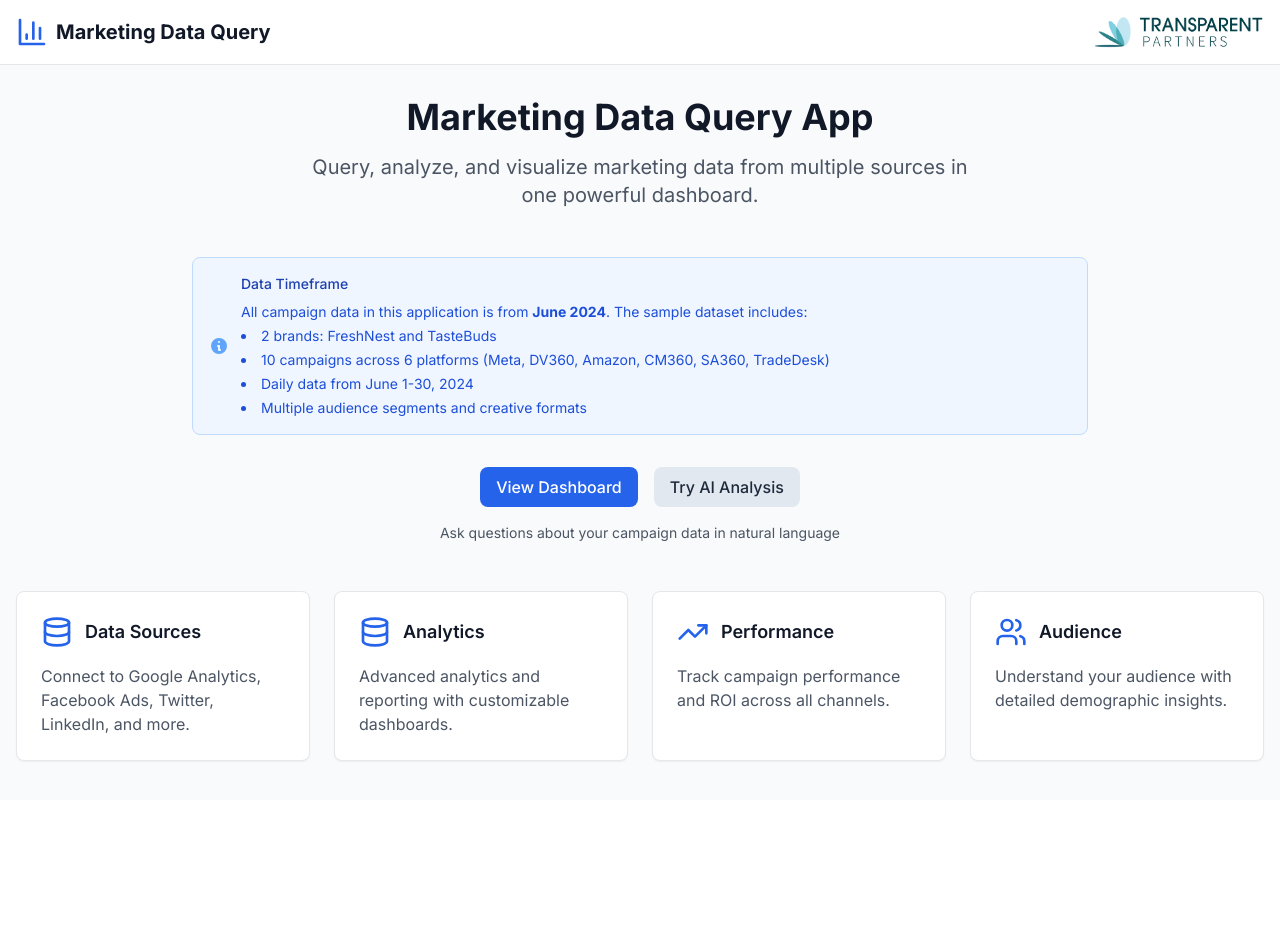
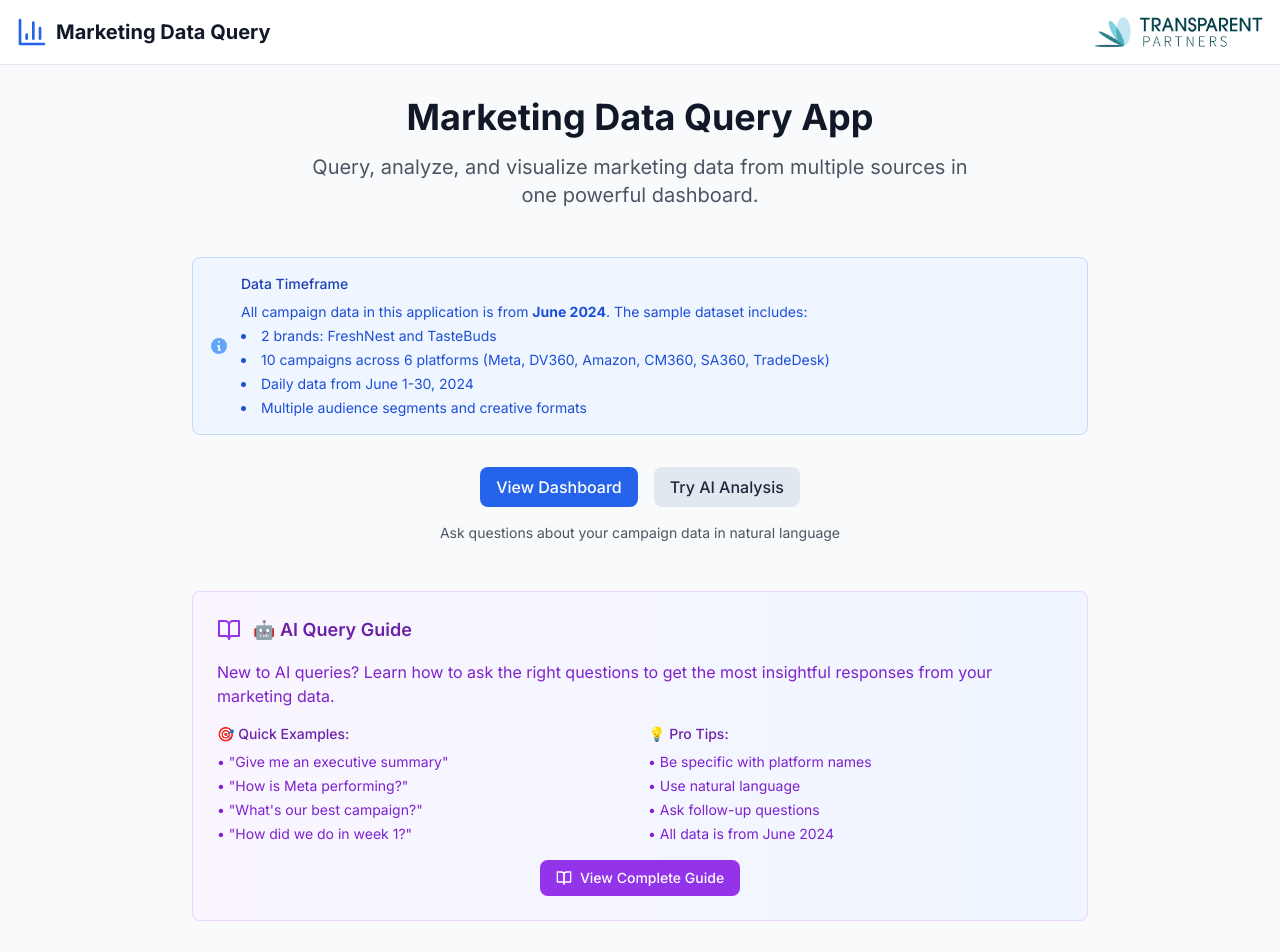
Before and after one commit to bsimkins11-source/marketing-data-app, a Next.js app: page / in a window 1280 px wide. Shown: the top 952 px of the page. Before the commit the page ends 800 px from the top, so only its background shows below. Built offline with nearby package versions, Linux system fonts and the light colour scheme.

Commit message:
feat: Add comprehensive prompt guide for end users - Create detailed PROMPT_GUIDE.md with query categories and examples - Add prompt guide section to home page with quick examples - Include pro tips and conversation flow guidance - Provide clear instructions for effective AI queries

```diff
--- a/app/page.tsx
+++ b/app/page.tsx
@@ -1,5 +1,5 @@
 import Link from 'next/link'
-import { Database, TrendingUp, Users } from 'lucide-react'
+import { Database, TrendingUp, Users, BookOpen } from 'lucide-react'
 import SharedHeader from '@/components/SharedHeader'
 
 export default function Home() {
@@ -58,6 +58,50 @@ export default function Home() {
           </p>
         </div>
 
+        {/* Prompt Guide Section */}
+        <div className="bg-gradient-to-r from-purple-50 to-blue-50 border border-purple-200 rounded-lg p-6 mb-8 max-w-4xl mx-auto">
+          <div className="flex items-center mb-4">
+            <BookOpen className="w-6 h-6 text-purple-600 mr-3" />
+            <h3 className="text-lg font-semibold text-purple-800">
+              🤖 AI Query Guide
+            </h3>
+          </div>
+          <p className="text-purple-700 mb-4">
+            New to AI queries? Learn how to ask the right questions to get the most insightful responses from your marketing data.
+          </p>
+          <div className="grid grid-cols-1 md:grid-cols-2 gap-4 text-sm">
+            <div>
+              <h4 className="font-medium text-purple-800 mb-2">🎯 Quick Examples:</h4>
+              <ul className="space-y-1 text-purple-700">
+                <li>• "Give me an executive summary"</li>
+                <li>• "How is Meta performing?"</li>
+                <li>• "What's our best campaign?"</li>
+                <li>• "How did we do in week 1?"</li>
+              </ul>
+            </div>
+            <div>
+              <h4 className="font-medium text-purple-800 mb-2">💡 Pro Tips:</h4>
+              <ul className="space-y-1 text-purple-700">
+                <li>• Be specific with platform names</li>
+                <li>• Use natural language</li>
+                <li>• Ask follow-up questions</li>
+                <li>• All data is from June 2024</li>
+              </ul>
+            </div>
+          </div>
+          <div className="mt-4 text-center">
+            <a
+              href="/PROMPT_GUIDE.md"
+              target="_blank"
+              rel="noopener noreferrer"
+              className="inline-flex items-center px-4 py-2 bg-purple-600 text-white rounded-lg hover:bg-purple-700 transition-colors text-sm font-medium"
+            >
+              <BookOpen className="w-4 h-4 mr-2" />
+              View Complete Guide
+            </a>
+          </div>
+        </div>
+
       {/* Feature Cards */}
         <div className="grid grid-cols-1 md:grid-cols-2 lg:grid-cols-4 gap-6">
         <div className="card">
```
Also changed, not shown: 1 other file (tests, documents, lock files or other folders).
